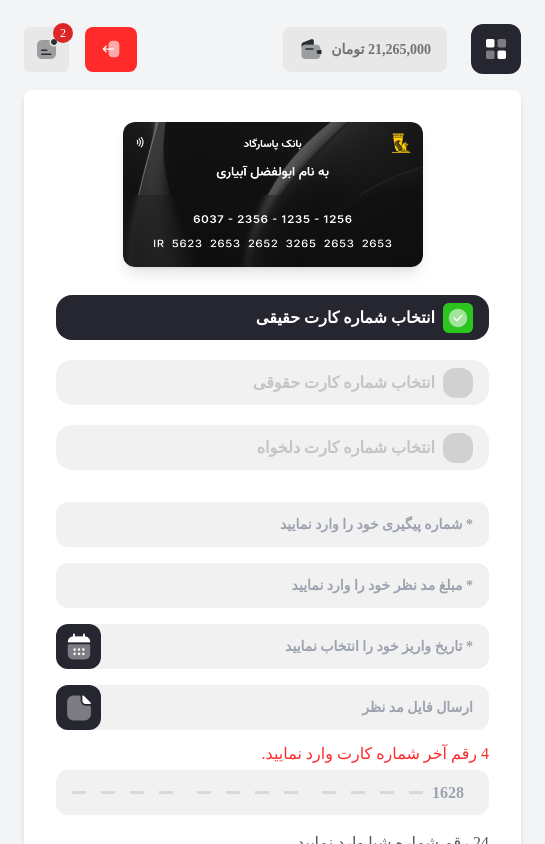
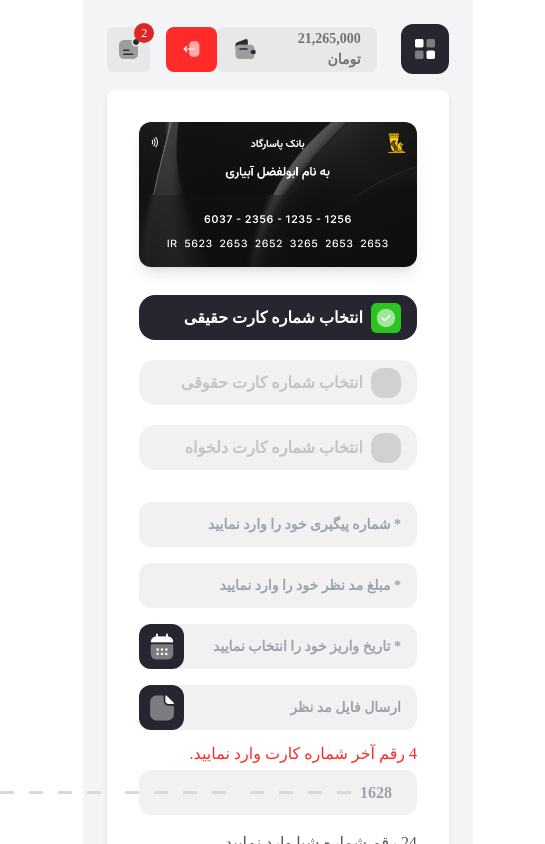
Before and after one commit to setareEzabadi/ExersiceBeta, a React (Create React App) app: page /Wallet in a window 390 px wide. Shown: the top 844 px of the page, 545 px wide, since content can reach past the window. Built offline with nearby package versions, Linux system fonts and the light colour scheme.

Commit message:
Update MainPage.jsx

```diff
--- a/src/Components/Pages/MainPage/MainPage.jsx
+++ b/src/Components/Pages/MainPage/MainPage.jsx
@@ -4,9 +4,9 @@
 
 const MainPage = () => {
     return (
-        <div className="flex min-h-screen">
+        <div className="flex min-h-screen flex-col md:flex-row">
             {/* SideBar Section */}
-            <div className="w-64 md:block hidden">
+            <div className="w-full md:w-64 h-[100vh] md:block hidden">
                 <SideBar />
             </div>
 
```
